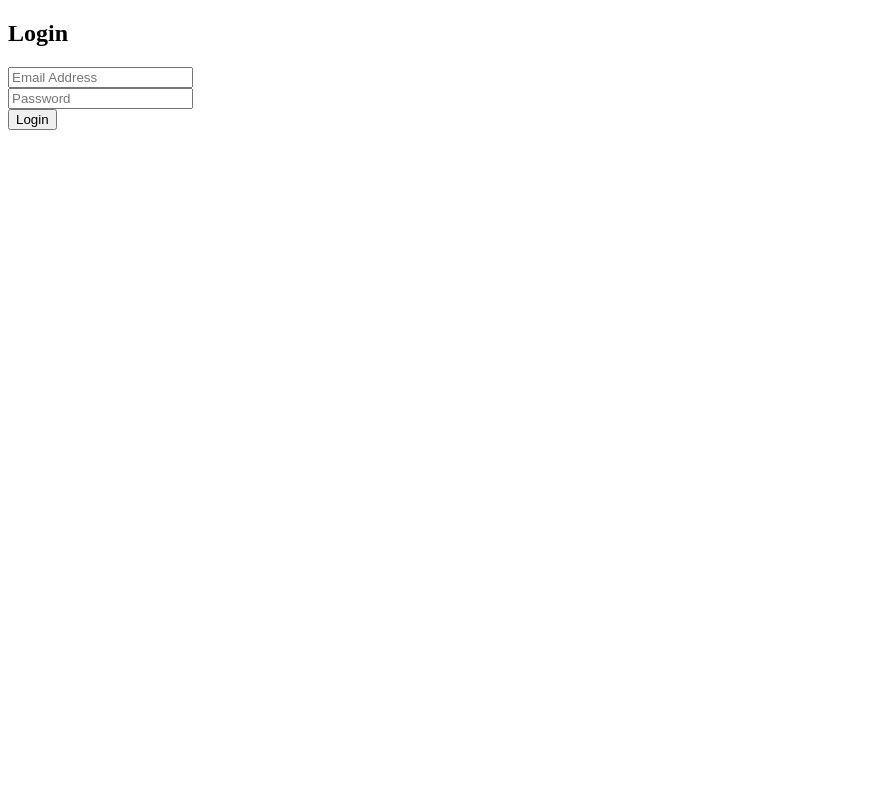
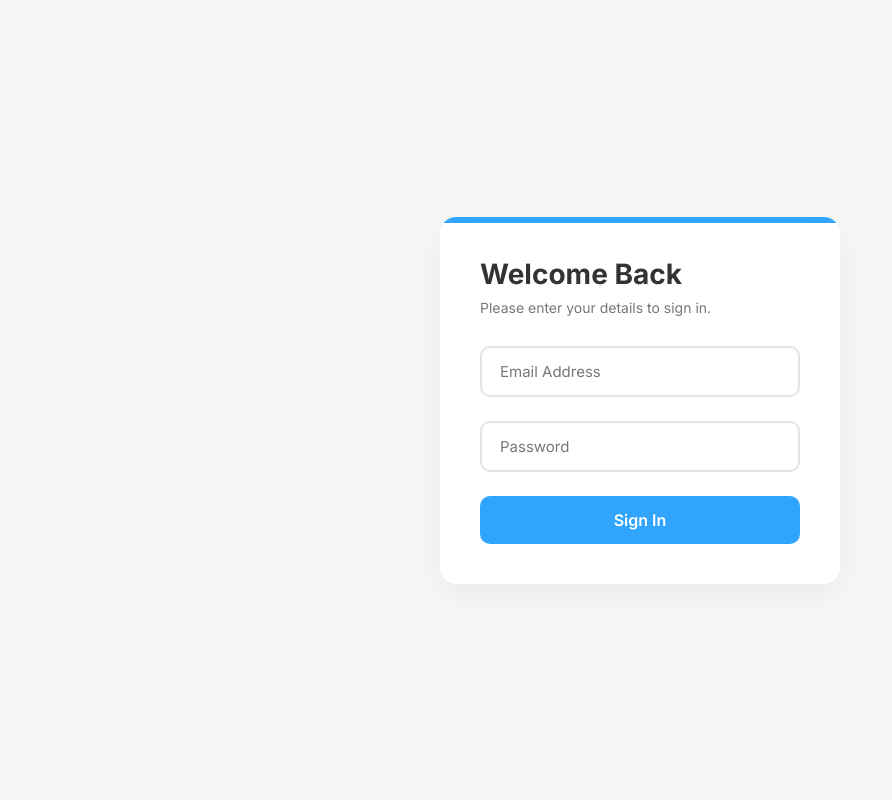
Before and after one commit to Shravan2krypton/Odoo-Hack, a PHP site: page /login.php in a window 1280 px wide. Shown: the whole page, without its empty margins (0-892 px from the left). Run offline with PHP 8.4, Linux system fonts and the light colour scheme.

Commit message:
Update login.php with modern UI styling

```diff
--- a/login.php
+++ b/login.php
@@ -27,18 +27,218 @@ if ($_SERVER["REQUEST_METHOD"] == "POST") {
 }
 ?>
 <!DOCTYPE html>
-<html>
+<html lang="en">
 <head>
-    <title>Login</title>
-    <link rel="stylesheet" href="assets/css/style.css">
+    <meta charset="UTF-8">
+    <meta name="viewport" content="width=device-width, initial-scale=1.0">
+    <title>Login - Premium Experience</title>
+    <link href="https://fonts.googleapis.com/css2?family=Inter:wght@300;400;500;600;700&display=swap" rel="stylesheet">
+    <style>
+        :root {
+            --primary: #31A4FE;
+            --primary-hover: #2689d9;
+            --bg-color: #f4f7f6;
+            --surface: #ffffff;
+            --text-main: #333333;
+            --text-muted: #777777;
+            --error: #ff4d4f;
+        }
+
+        * {
+            box-sizing: border-box;
+            margin: 0;
+            padding: 0;
+            font-family: 'Inter', sans-serif;
+        }
+
+        body {
+            background-color: var(--bg-color);
+            display: flex;
+            align-items: center;
+            justify-content: center;
+            min-height: 100vh;
+            color: var(--text-main);
+        }
+
+        .login-container {
+            background: var(--surface);
+            width: 100%;
+            max-width: 400px;
+            padding: 40px;
+            border-radius: 16px;
+            box-shadow: 0 10px 30px rgba(0,0,0,0.05);
+            transition: transform 0.3s ease, box-shadow 0.3s ease;
+            position: relative;
+            overflow: hidden;
+        }
+
+        .login-container:hover {
+            transform: translateY(-5px);
+            box-shadow: 0 15px 40px rgba(0,0,0,0.08);
+        }
+
+        .login-container::before {
+            content: '';
+            position: absolute;
+            top: 0;
+            left: 0;
+            width: 100%;
+            height: 6px;
+            background: var(--primary);
+        }
+
+        h2 {
+            font-size: 28px;
+            font-weight: 700;
+            margin-bottom: 8px;
+            color: var(--text-main);
+        }
+
+        .subtitle {
+            font-size: 14px;
+            color: var(--text-muted);
+            margin-bottom: 30px;
+        }
+
+        .input-group {
+            position: relative;
+            margin-bottom: 24px;
+        }
+
+        .input-group input {
+            width: 100%;
+            padding: 14px 16px;
+            font-size: 15px;
+            border: 2px solid #e1e5e8;
+            border-radius: 10px;
+            outline: none;
+            transition: all 0.3s ease;
+            background: transparent;
+        }
+
+        .input-group input:focus {
+            border-color: var(--primary);
+            box-shadow: 0 0 0 4px rgba(49, 164, 254, 0.1);
+        }
+
+        .input-group label {
+            position: absolute;
+            left: 16px;
+            top: 50%;
+            transform: translateY(-50%);
+            color: var(--text-muted);
+            font-size: 15px;
+            pointer-events: none;
+            transition: all 0.3s ease;
+            background: var(--surface);
+            padding: 0 4px;
+        }
+
+        .input-group input:focus ~ label,
+        .input-group input:not(:placeholder-shown) ~ label {
+            top: 0;
+            font-size: 12px;
+            color: var(--primary);
+        }
+
+        button {
+            width: 100%;
+            padding: 14px;
+            background-color: var(--primary);
+            color: white;
+            border: none;
+            border-radius: 10px;
+            font-size: 16px;
+            font-weight: 600;
+            cursor: pointer;
+            transition: background-color 0.3s ease, transform 0.1s ease;
+            display: flex;
+            align-items: center;
+            justify-content: center;
+            gap: 8px;
+        }
+
+        button:hover {
+            background-color: var(--primary-hover);
+        }
+
+        button:active {
+            transform: scale(0.98);
+        }
+
+        .error-message {
+            color: var(--error);
+            font-size: 14px;
+            margin-top: 15px;
+            text-align: center;
+            font-weight: 500;
+            opacity: 0;
+            transform: translateY(-10px);
+            animation: slideIn 0.3s forwards ease-out;
+        }
+
+        @keyframes slideIn {
+            to {
+                opacity: 1;
+                transform: translateY(0);
+            }
+        }
+
+        .loader {
+            width: 20px;
+            height: 20px;
+            border: 3px solid rgba(255,255,255,0.3);
+            border-radius: 50%;
+            border-top-color: white;
+            animation: spin 1s ease-in-out infinite;
+            display: none;
+        }
+
+        @keyframes spin {
+            to { transform: rotate(360deg); }
+        }
+
+        .btn-text {
+            transition: opacity 0.2s;
+        }
+
+        button.loading .btn-text {
+            display: none;
+        }
+
+        button.loading .loader {
+            display: block;
+        }
+    </style>
 </head>
 <body>
-    <form method="POST" action="">
-        <h2>Login</h2>
-        <input type="email" name="email" placeholder="Email Address" required><br>
-        <input type="password" name="password" placeholder="Password" required><br>
-        <button type="submit">Login</button>
-        <p><?php if(isset($error)) echo $error; ?></p>
-    </form>
+    <div class="login-container">
+        <h2>Welcome Back</h2>
+        <p class="subtitle">Please enter your details to sign in.</p>
+        <form method="POST" action="" id="loginForm">
+            <div class="input-group">
+                <input type="email" name="email" id="email" placeholder=" " required>
+                <label for="email">Email Address</label>
+            </div>
+            <div class="input-group">
+                <input type="password" name="password" id="password" placeholder=" " required>
+                <label for="password">Password</label>
+            </div>
+            <button type="submit" id="submitBtn">
+                <span class="btn-text">Sign In</span>
+                <div class="loader"></div>
+            </button>
+            <?php if(isset($error)): ?>
+                <div class="error-message"><?php echo htmlspecialchars($error); ?></div>
+            <?php endif; ?>
+        </form>
+    </div>
+
+    <script>
+        document.getElementById('loginForm').addEventListener('submit', function() {
+            const btn = document.getElementById('submitBtn');
+            btn.classList.add('loading');
+        });
+    </script>
 </body>
 </html>
```
